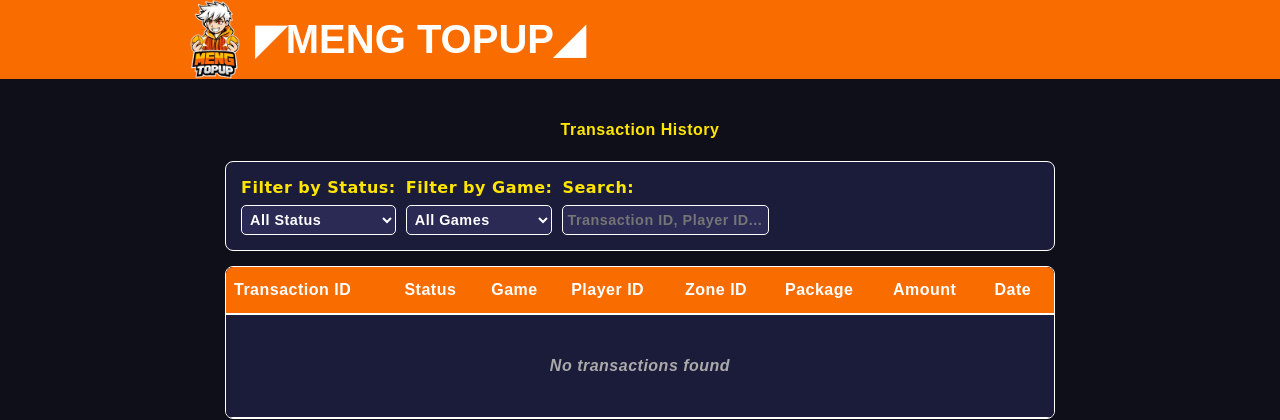
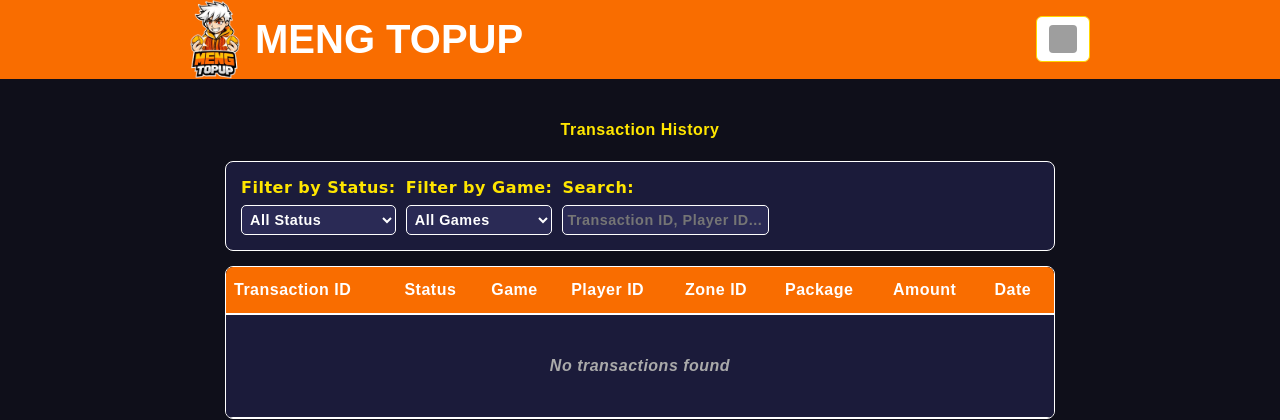
Before and after one commit to MengJong168/Meng-Topup, a Flask app: page /transactions in a window 1280 px wide. Shown: the top 420 px of the page. Run offline with Flask 3, Linux system fonts and the light colour scheme; data that the repository does not hold is empty; some web fonts are replaced; grey boxes are pictures that could not be loaded.

Commit message:
Update transactions.html

```diff
--- a/templates/transactions.html
+++ b/templates/transactions.html
@@ -15,8 +15,11 @@
     <div class="header-content">
         <img src="/static/images/logo.jpg" alt="MENG TOPUP Logo" class="header-logo" />
         <h1 style="font-family: 'Cabin Condensed', sans-serif; font-size: 40px; white-space: nowrap;">
-                ◤MENG TOPUP◢
+            MENG TOPUP
         </h1>
+        <a href="" class="home-btn">
+            <img src="/static/images/home.png" alt="home" class="home-icon">
+        </a>
     </div>
 </header>
 
@@ -324,5 +327,4 @@
         setInterval(loadTransactions, 30000);
     </script>
 </body>
-
 </html>
```
Lines whose indentation alone changed are shown as unchanged.
